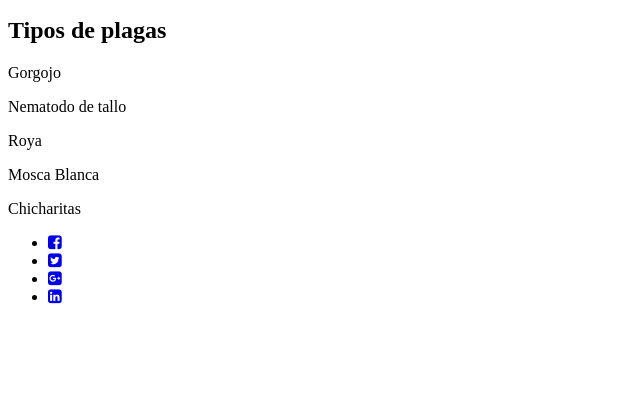
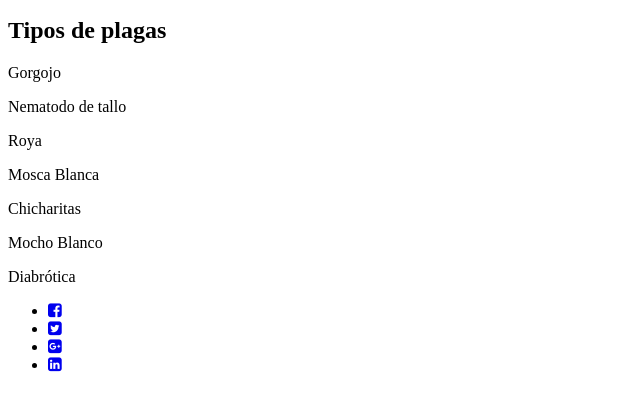
Before and after one commit to marleneramirez/Plag_bean1, a plain HTML site: page index.html in a window 1280 px wide. Shown: the part 262-672 px from the top of the page, without its empty margins (0-640 px from the left). Drawn offline with Linux system fonts and the light colour scheme.

Commit message:
Update index.html

```diff
--- a/index.html
+++ b/index.html
@@ -18,6 +18,8 @@
     <p>Roya</p>
     <p>Mosca Blanca</p>
     <p>Chicharitas</p>
+    <p>Mocho Blanco</p>
+    <p>Diabrótica</p>
 
     <ul>
       <li><a href="#"><i class="fa fa-facebook-square" aria-hidden="true"></i></a></li>
```
